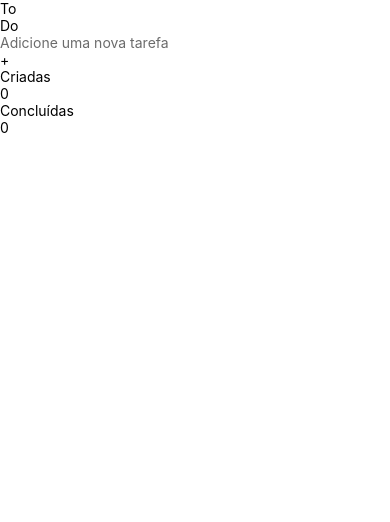
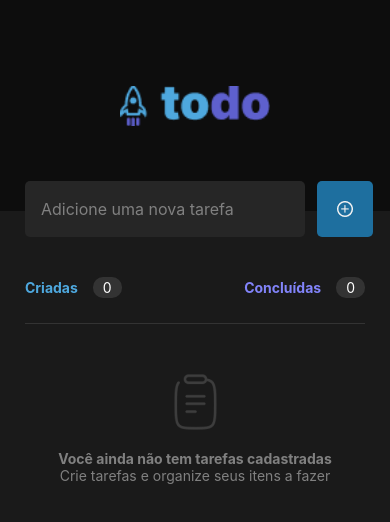
Before and after one commit to Joanderson337/ToDoList---React-Native, a React Native app: screen / in a window 390 px wide. Shown: the top 522 px of the page. Built offline with nearby package versions, Linux system fonts and the light colour scheme.

Commit message:
feat⭐: adicionando logica e novos estilos

```diff
--- a/src/screens/Home/index.tsx
+++ b/src/screens/Home/index.tsx
@@ -1,35 +1,148 @@
-import { Image, Text, TextInput, TouchableOpacity, View } from "react-native";
+import { useMemo, useState } from "react";
+import {
+  Alert,
+  FlatList,
+  Text,
+  TextInput,
+  TouchableOpacity,
+  View,
+  Image,
+} from "react-native";
+import { v4 as uuidv4 } from "uuid";
+
+import { Task } from "../../components/Task";
 import { styles } from "./styles";
 
+import logo from "../../../assets/logo.png";
+import plusIcon from "../../../assets/plus.png";
+import clipboardIcon from "../../../assets/Clipboard.png";
+
+import { ITask } from "../../types/Task";
+
 export function Home() {
+  const [tasks, setTasks] = useState<ITask[]>([]);
+  const [newTask, setNewTask] = useState("");
+
+  const styleSheet = useMemo(() => {
+    const taskListIsEmpty = tasks.length === 0;
+
+    return styles(taskListIsEmpty);
+  }, [tasks]);
+
+  const finishedTasks = useMemo(() => {
+    return tasks.filter((task) => task.done).length;
+  }, [tasks]);
+
+  function handleAddTask() {
+    const task = {
+      uuid: uuidv4(),
+      title: newTask,
+      done: false,
+    };
+
+    setTasks((oldState) => [...oldState, task]);
+    setNewTask("");
+  }
+
+  function handleRemoveTaskClick(task: ITask) {
+    Alert.alert("Remover", "Você tem certeza que deseja remover esta tarefa?", [
+      {
+        text: "Sim",
+        onPress: () => removeTask(task),
+      },
+      {
+        text: "Não",
+        style: "cancel",
+      },
+    ]);
+  }
+
+  function removeTask(task: ITask) {
+    const newTaskList = tasks.filter((t) => t.uuid !== task.uuid);
+
+    setTasks(newTaskList);
+    Alert.alert("Tarefa removida!");
+  }
+
+  function toggleDone(task: ITask) {
+    const newTaskList = tasks.map((t) => {
+      if (t.uuid === task.uuid) {
+        t.done = !t.done;
+      }
+
+      return t;
+    });
+
+    setTasks(newTaskList);
+  }
+
   return (
-    <View style={styles.container}>
-      <View style={styles.containerTitle}>
-        <Text style={styles.eventNameTo}>To</Text>
-        <Text style={styles.eventNameDo}>Do</Text>
+    <View style={styleSheet.container}>
+      <View style={styleSheet.logoContainer}>
+        <Image source={logo} style={styleSheet.logoImage} />
       </View>
 
-      <View style={styles.form}>
-        <TextInput
-          style={styles.input}
-          placeholder="Adicione uma nova tarefa"
-          placeholderTextColor="#6B6B6B"
-        />
-        <TouchableOpacity style={styles.button}>
-          <Text style={styles.buttonText}>+</Text>
-        </TouchableOpacity>
-      </View>
+      <View style={styleSheet.contentContainer}>
+        <View style={styleSheet.inputContainer}>
+          <TextInput
+            style={styleSheet.input}
+            placeholder="Adicione uma nova tarefa"
+            placeholderTextColor="#808080"
+            value={newTask}
+            onChangeText={setNewTask}
+          />
 
-      <View style={styles.status}>
-        <View style={styles.containerStatus}>
-          <Text style={styles.criadas}>Criadas</Text>
-          <Text style={styles.statusCriadas}>0</Text>
+          <TouchableOpacity style={styleSheet.button} onPress={handleAddTask}>
+            <Image source={plusIcon} />
+          </TouchableOpacity>
         </View>
 
-        <View style={styles.containerStatus}>
-          <Text style={styles.concluidas}>Concluídas</Text>
-          <Text style={styles.statusCriadas}>0</Text>
+        <View style={styleSheet.progressContainer}>
+          <View style={styleSheet.countContainer}>
+            <Text style={styleSheet.countTitle}>Criadas</Text>
+            <View style={styleSheet.countNumberContainer}>
+              <Text style={styleSheet.countNumberText}>{tasks.length}</Text>
+            </View>
+          </View>
+
+          <View style={styleSheet.countContainer}>
+            <Text style={{ ...styleSheet.countTitle, color: "#8284FA" }}>
+              Concluídas
+            </Text>
+            <View style={styleSheet.countNumberContainer}>
+              <Text style={styleSheet.countNumberText}>{finishedTasks}</Text>
+            </View>
+          </View>
         </View>
+
+        <FlatList
+          data={tasks.sort((a, b) =>
+            // Move tasks marked as done to the end of the list
+            a.done && !b.done ? 1 : b.done && !a.done ? -1 : 0
+          )}
+          keyExtractor={(item, index) => String(index)}
+          renderItem={({ item }) => (
+            <Task
+              key={item.uuid}
+              task={item}
+              onRemove={() => handleRemoveTaskClick(item)}
+              onCheckTask={() => toggleDone(item)}
+            />
+          )}
+          showsVerticalScrollIndicator={false}
+          ListEmptyComponent={() => (
+            <View style={styleSheet.emptyListContainer}>
+              <Image source={clipboardIcon} />
+
+              <Text style={styleSheet.emptyListTitle}>
+                Você ainda não tem tarefas cadastradas
+              </Text>
+              <Text style={styleSheet.emptyListText}>
+                Crie tarefas e organize seus itens a fazer
+              </Text>
+            </View>
+          )}
+        />
       </View>
     </View>
   );
```
